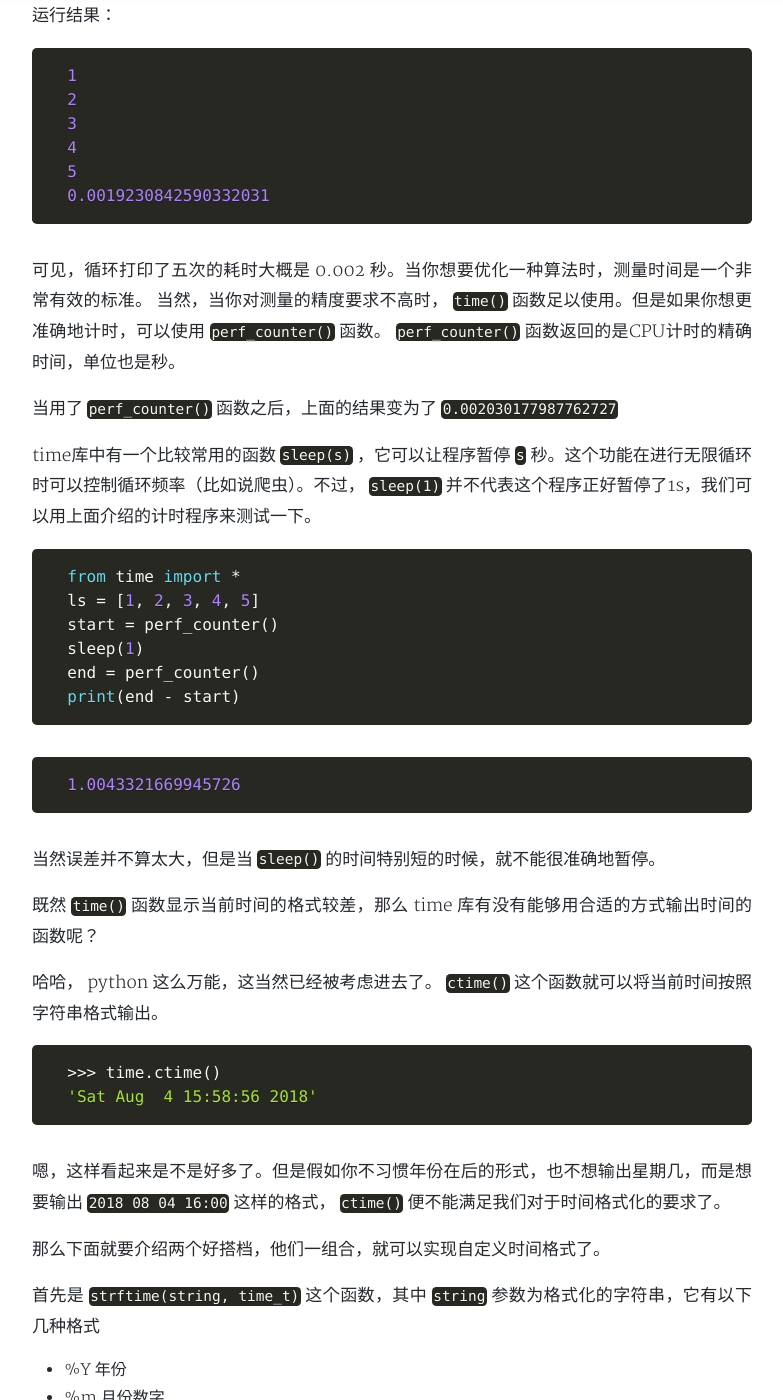
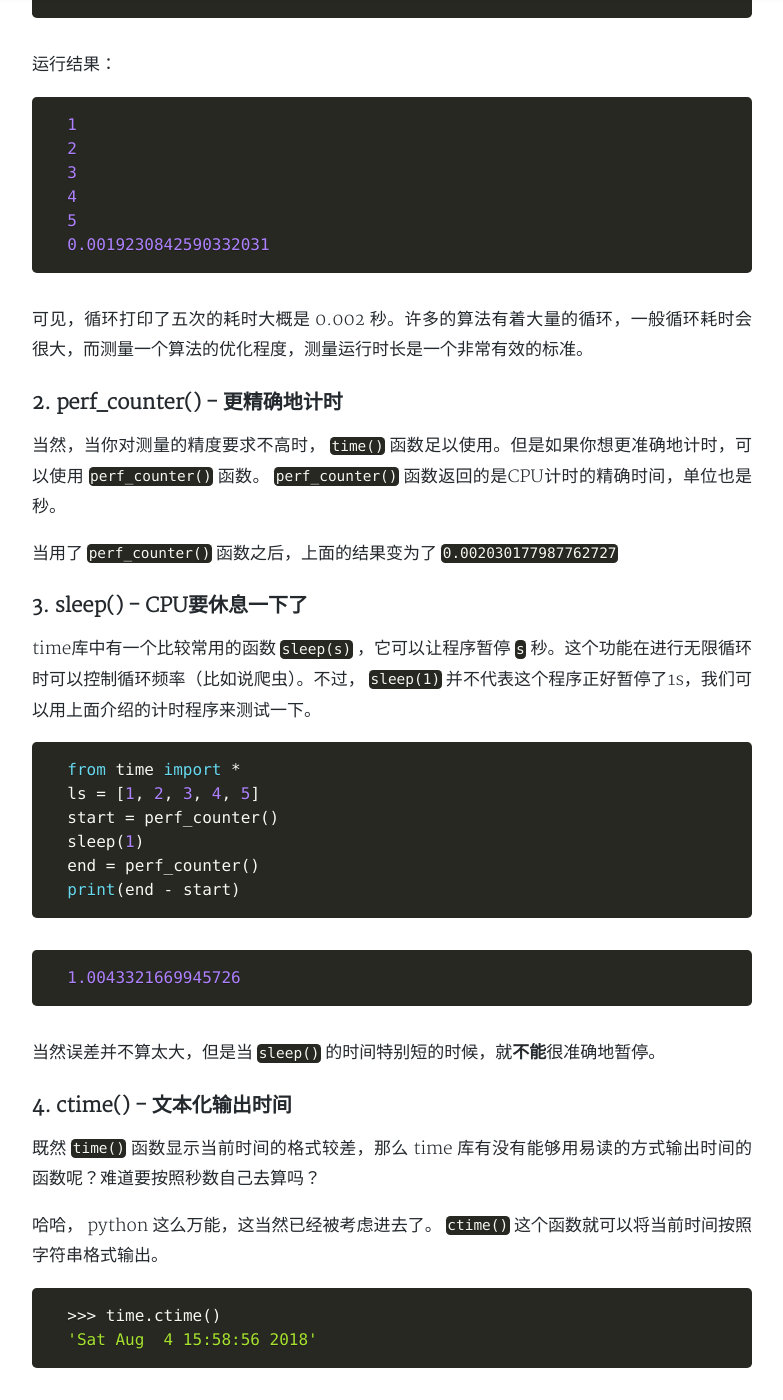
Before and after one commit to cometeme/cometeme.github.io, a Jekyll site: the page built from _posts/2018-08-04-time库.md, in a window 1280 px wide and 1400 px high, scrolled down 1283 px. Shown: the whole window, without its empty margins (248-1031 px from the left). Built offline with Jekyll 4.4.1, drawn with Linux system fonts in a browser that asks for light colours; nearby versions of some CDN libraries; a style sheet for code colours, icons or effects is not loaded; some of the changed text lies outside the part shown.

Commit message:
Update 2018-08-04-time库.md

````diff
--- a/_posts/2018-08-04-time库.md
+++ b/_posts/2018-08-04-time库.md
@@ -12,7 +12,9 @@ tags: python python库
 
 下面是 time 库中的几个常用的函数：
 
-第一个是 `time()` 函数
+### 1. time() 函数与程序计时
+
+先放一个实例
 
 ```python
   >>> import time
@@ -20,7 +22,7 @@ tags: python python库
   1533368014.331627
 ```
 
-`time()` 函数返回的是自1970年1月1日以来所经历的秒数，因为可读性比较差，所以我们一般不会去使用它。当然， `time()` 函数有一个比较常见的运用，就是程序计时。比如说，你要测量一个循环所消耗的时间，就可以这么写：
+`time()` 函数返回的是自**1970年1月1日**以来所经历的**秒**数，因为可读性比较差，所以我们一般不会去使用它。当然， `time()` 函数有一个比较常见的运用，就是程序计时。比如说，你要测量一个循环所消耗的时间，就可以这么写：
 
 ```python
   from time import *
@@ -43,10 +45,15 @@ tags: python python库
   0.0019230842590332031
 ```
 
-可见，循环打印了五次的耗时大概是 0.002 秒。当你想要优化一种算法时，测量时间是一个非常有效的标准。
+可见，循环打印了五次的耗时大概是 0.002 秒。许多的算法有着大量的循环，一般循环耗时会很大，而测量一个算法的优化程度，测量运行时长是一个非常有效的标准。
+
+### 2. perf_counter() - 更精确地计时
+
 当然，当你对测量的精度要求不高时， `time()` 函数足以使用。但是如果你想更准确地计时，可以使用 `perf_counter()` 函数。 `perf_counter()` 函数返回的是CPU计时的精确时间，单位也是秒。
 
 当用了 `perf_counter()` 函数之后，上面的结果变为了 `0.002030177987762727`
+
+### 3. sleep() - CPU要休息一下了
 
 time库中有一个比较常用的函数 `sleep(s)` ，它可以让程序暂停 `s` 秒。这个功能在进行无限循环时可以控制循环频率（比如说爬虫）。不过， `sleep(1)` 并不代表这个程序正好暂停了1s，我们可以用上面介绍的计时程序来测试一下。
 
@@ -63,9 +70,11 @@ time库中有一个比较常用的函数 `sleep(s)` ，它可以让程序暂停
   1.0043321669945726
 ```
 
-当然误差并不算太大，但是当 `sleep()` 的时间特别短的时候，就不能很准确地暂停。
+当然误差并不算太大，但是当 `sleep()` 的时间特别短的时候，就**不能**很准确地暂停。
 
-既然 `time()` 函数显示当前时间的格式较差，那么 time 库有没有能够用合适的方式输出时间的函数呢？
+### 4. ctime() - 文本化输出时间
+
+既然 `time()` 函数显示当前时间的格式较差，那么 time 库有没有能够用易读的方式输出时间的函数呢？难道要按照秒数自己去算吗？
 
 哈哈， python 这么万能，这当然已经被考虑进去了。 `ctime()` 这个函数就可以将当前时间按照字符串格式输出。
 
@@ -74,11 +83,11 @@ time库中有一个比较常用的函数 `sleep(s)` ，它可以让程序暂停
   'Sat Aug  4 15:58:56 2018'
 ```
 
-嗯，这样看起来是不是好多了。但是假如你不习惯年份在后的形式，也不想输出星期几，而是想要输出 `2018 08 04 16:00` 这样的格式， `ctime()` 便不能满足我们对于时间格式化的要求了。
+嗯，这样看起来是不是好多了。但是假如你不习惯年份在后的形式，也不想输出星期几，而是想要输出 `2018 08 04 16:00` 这样的格式， `ctime()` 便不能满足我们对于时间格式化的要求了。所以我们需要学习“**格式化输出**”时间。
 
-那么下面就要介绍两个好搭档，他们一组合，就可以实现自定义时间格式了。
+### 5. strftime() 的格式化 与 localtime() / gmtime()
 
-首先是 `strftime(string, time_t)` 这个函数，其中 `string` 参数为格式化的字符串，它有以下几种格式
+首先是 `strftime(string, time_t)` 这个函数，其中 `string` 参数为格式化的字符串，它有以下几种格式，是不是看着很像 C 里面 `printf()` 函数的格式化？
 
 * %Y    年份
 * %m    月份数字
@@ -93,7 +102,7 @@ time库中有一个比较常用的函数 `sleep(s)` ，它可以让程序暂停
 * %M    分钟
 * %S    秒
 
-而 `time_t` 这个参数需要的是时间结构体，这个不需要我们完成，我们可以调用 `localtime()` 这个函数来直接获得。（当然了， `gmtime()` 这个函数也可以返回一个时间结构体，但是它是标准时间，中国是 UTC +8 时间。所以用 `gmtime()` 会比正常时间慢八小时）
+介绍完了 `string` 的格式，那么 `time_t` 呢？ `time_t` 这个参数需要的是时间结构体，这个不需要我们完成，我们可以调用 `localtime()` 这个函数来直接获得。（当然了， `gmtime()` 这个函数也可以返回一个时间结构体，但是它是**标准时间**，中国是 UTC +8 时间。所以用 `gmtime()` 会比正常时间慢八小时）
 
 所以比如说我们要输出类似于 `2018 08 04 16:00` 这样的时间格式，我们只需要用以下的代码：
 
@@ -104,4 +113,6 @@ time库中有一个比较常用的函数 `sleep(s)` ，它可以让程序暂停
 
 这样就实现了自定义时间文本输出的功能了。
 
+### 结语与其他文档
+
 关于 time 库的使用就介绍到这里。当然了， time 库还有很多好玩的函数。因为不是很常用，而且限于篇幅，就不再赘述了。有关 time 库的其他的资料，大家可以看 [官方文档](https://docs.python.org/3/library/time.html) 。
````
